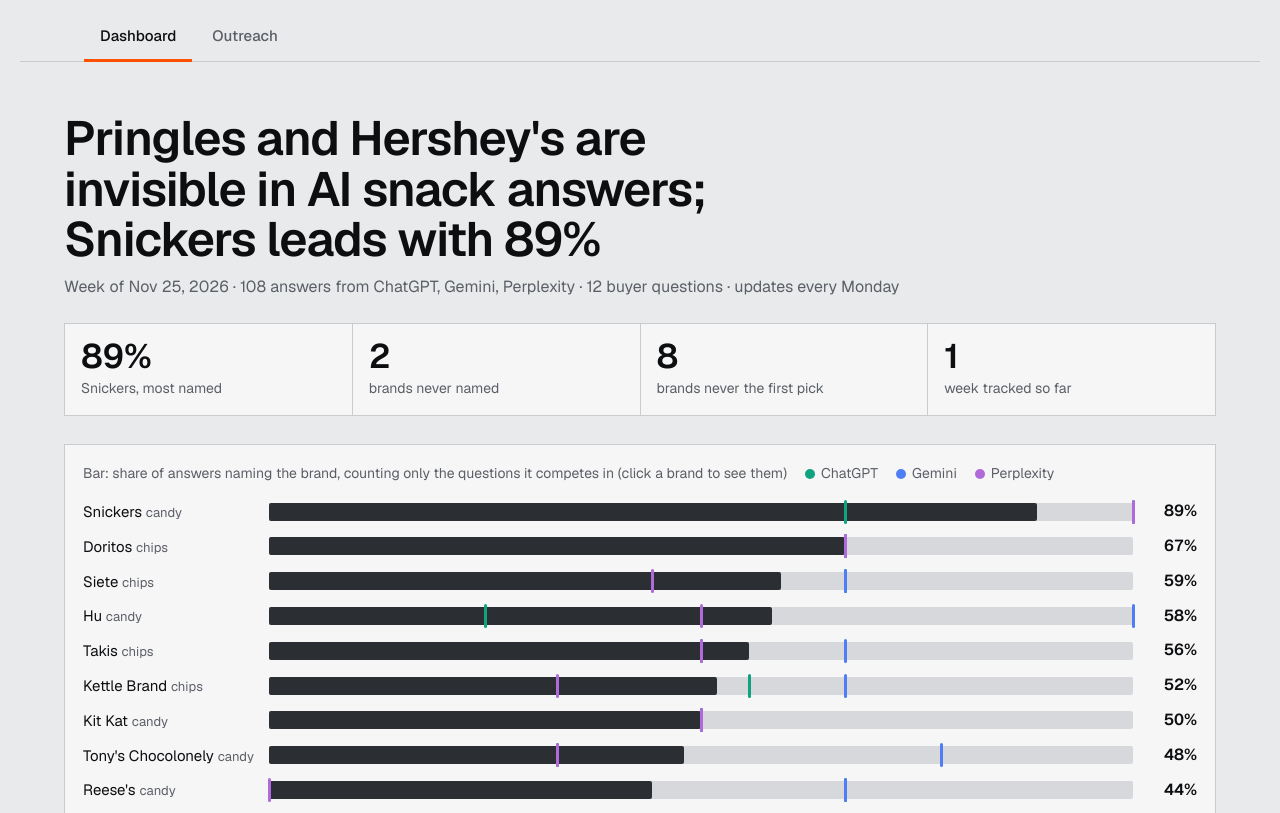
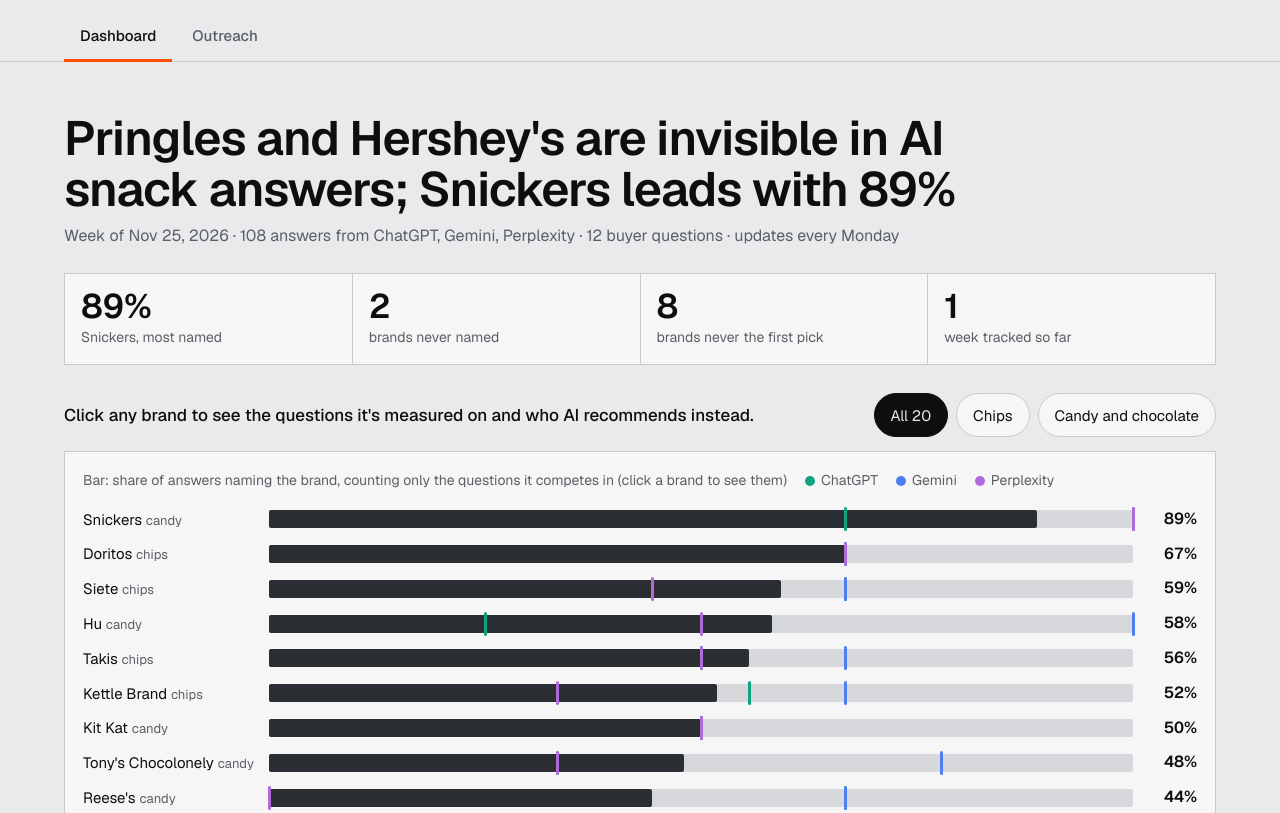
Before and after one commit to noahfarb1027-cmd/snack-ai-visibility, a plain HTML site: page site/index.html in a window 1280 px wide. Shown: the top 813 px of the page. Drawn offline with nearby package versions, Linux system fonts and the light colour scheme.

Commit message:
Full-width headline, click hint, chips/candy filter at the top
Co-Authored-By: Claude Opus 5.5 <noreply@anthropic.com>
Claude-Session: https://claude.ai/code/session_01J38EfEG92NNhRukuxemTew

```diff
--- a/site/index.html
+++ b/site/index.html
@@ -19,7 +19,7 @@
 body{margin:0;background:var(--bg);color:var(--ink);font:16px/1.55 Geist,system-ui,sans-serif;overflow-x:clip}
 .band{padding:clamp(24px,4vw,56px) max(5vw,16px)}
 .wrap{max-width:1240px;margin:0 auto}
-h1{font-size:clamp(30px,4.4vw,48px);line-height:1.05;letter-spacing:-.02em;font-weight:600;margin:0 0 10px;text-wrap:balance;max-width:22ch}
+h1{font-size:clamp(30px,4.4vw,48px);line-height:1.05;letter-spacing:-.02em;font-weight:600;margin:0 0 10px;text-wrap:balance}
 h2{font-size:22px;letter-spacing:-.01em;font-weight:600;margin:0 0 6px}
 .sub{color:var(--quiet);margin:0}
 .read{display:grid;grid-template-columns:repeat(auto-fit,minmax(10em,1fr));gap:1px;background:var(--rule);border:1px solid var(--rule);margin-top:24px}
@@ -45,7 +45,9 @@ h2{font-size:22px;letter-spacing:-.01em;font-weight:600;margin:0 0 6px}
 .fig{position:relative;height:220px;margin-top:8px}.fig>svg{position:absolute;inset:0;width:100%;height:100%}
 .qs{display:grid;gap:10px;margin-top:10px;font-size:15px}
 .qs p{margin:0;color:var(--quiet);font-size:14px}
-.chips{display:flex;flex-wrap:wrap;gap:8px;margin:14px 0}
+.chips{display:flex;flex-wrap:wrap;gap:8px;margin:0}
+.ctl{display:flex;flex-wrap:wrap;align-items:center;justify-content:space-between;gap:12px 24px;margin-top:28px}
+.hint{margin:0;font-size:17px;font-weight:500}
 .chips button{font:inherit;font-size:15px;min-height:44px;padding:0 16px;border:1px solid var(--rule);background:var(--panel);color:var(--ink);border-radius:22px;cursor:pointer}
 .chips button[aria-pressed=true]{background:var(--ink);color:var(--bg);border-color:var(--ink)}
 .chips button:focus-visible,.cp:focus-visible{outline:3px solid var(--pt);outline-offset:2px}
@@ -61,7 +63,7 @@ td.n{text-align:right;font-variant-numeric:tabular-nums;white-space:nowrap}
 .rk{font-weight:600;font-variant-numeric:tabular-nums}
 .note{color:var(--quiet);font-size:14px;max-width:80ch}
 details{margin-top:14px}summary{cursor:pointer}
-.tabs{display:flex;gap:4px;padding:12px max(5vw,16px) 0;max-width:1240px;margin:0 auto;border-bottom:1px solid var(--rule)}
+.tabs{display:flex;gap:4px;padding:12px max(5vw,16px) 0;max-width:calc(1240px + 2 * max(5vw,16px));margin:0 auto;border-bottom:1px solid var(--rule)}
 .tabs a{font-size:15px;font-weight:500;color:var(--quiet);text-decoration:none;padding:12px 16px;min-height:44px;border-bottom:3px solid transparent;margin-bottom:-1px}
 .tabs a[aria-current=page]{color:var(--ink);border-bottom-color:var(--pt)}
 .tabs a:focus-visible{outline:3px solid var(--pt);outline-offset:-3px}
@@ -83,7 +85,13 @@ body:not([data-view=outreach]) .out{display:none}
   <h1 id="title">Who AI recommends in snacks this week</h1>
   <p class="sub" id="sub"></p>
   <div class="read" id="read"></div>
-  <div class="scale" id="scale-card">
+  <div class="ctl">
+    <p class="hint">Click any brand to see the questions it's measured on and who AI recommends instead.</p>
+    <div class="chips" id="chips" role="group" aria-label="Show brands">
+      <button aria-pressed="true" data-g="all">All 20</button><button aria-pressed="false" data-g="chips">Chips</button><button aria-pressed="false" data-g="candy">Candy and chocolate</button>
+    </div>
+  </div>
+  <div class="scale" id="scale-card" style="margin-top:14px">
     <div class="legend" id="legend"></div>
     <div id="scale"></div>
     <div class="axis"><span></span><div><span>0%</span><span>25%</span><span>50%</span><span>75%</span><span>100%</span></div><span></span></div>
@@ -104,10 +112,7 @@ body:not([data-view=outreach]) .out{display:none}
 
 <section class="band dash" style="padding-top:0"><div class="wrap">
   <h2>Lead queue</h2>
-  <p class="sub">Ranked by how much of their own category each brand is losing in AI answers. Openers rewrite themselves from each Monday's numbers.</p>
-  <div class="chips" id="chips">
-    <button aria-pressed="true" data-g="all">All 20</button><button aria-pressed="false" data-g="chips">Chips</button><button aria-pressed="false" data-g="candy">Candy and chocolate</button>
-  </div>
+  <p class="sub">Ranked by how much of their own category each brand is losing in AI answers. Openers rewrite themselves from each Monday's numbers. Follows the chips / candy filter at the top.</p>
   <div class="scroll"><table class="stack" id="leads">
     <thead><tr><th>#</th><th>Brand</th><th>Who to talk to</th><th>Share of its questions</th><th>Biggest gap</th><th>Opening line</th></tr></thead>
     <tbody></tbody>
@@ -164,11 +169,14 @@ function boot(data){
   document.getElementById('legend').innerHTML='<span>Bar: share of answers naming the brand, counting only the questions it competes in (click a brand to see them)</span>'+Object.entries(ENG).filter(([k])=>D.engines.includes(k)).map(([,v])=>`<span><i style="background:${v.c}"></i>${v.n}</span>`).join('');
   document.getElementById('method').textContent=`Each Monday a script asks ChatGPT, Gemini and Perplexity the same 12 snack-buying questions several times and records which brands every answer names. A brand's share counts only the questions it competes in (for example, Twix is measured on the best and healthiest candy bar questions, never on chips); the dashboard lists those questions for every brand. "First pick" is the first brand an answer names. This week's data: ${D.source_this_week}. Contacts are public profile details (name, title, LinkedIn) for each brand's marketing lead; no outreach has been sent from this page, and email addresses are not published here.`;
   scale();qtable();leads();outreach();focus(sel);
-  document.getElementById('chips').addEventListener('click',e=>{const b=e.target.closest('button');if(!b)return;group=b.dataset.g;for(const x of document.querySelectorAll('#chips button'))x.setAttribute('aria-pressed',x===b);leads()});
+  document.getElementById('chips').addEventListener('click',e=>{const b=e.target.closest('button');if(!b)return;group=b.dataset.g;for(const x of document.querySelectorAll('#chips button'))x.setAttribute('aria-pressed',x===b);
+    const vis=D.brands.filter(x=>group==='all'||x.group===group);
+    if(!vis.some(x=>x.brand===sel))sel=[...vis].sort((a,c)=>a.share-c.share)[0].brand;
+    scale();leads();qtable();focus(sel)});
 }
 
 function scale(){
-  const rows=[...D.brands].sort((a,b)=>b.share-a.share);
+  const rows=D.brands.filter(b=>group==='all'||b.group===group).sort((a,b)=>b.share-a.share);
   document.getElementById('scale').innerHTML=rows.map(b=>{
     const ticks=Object.entries(b.by_engine).map(([e,v])=>ENG[e]?`<span class="tick" style="left:${v*100}%;background:${ENG[e].c}" title="${esc(ENG[e].n)}: ${pct(v)}"></span>`:'').join('');
     return `<div class="row" data-b="${esc(b.brand)}" title="${esc((b.fit_questions||[]).map(q=>q.text).join(' \u00b7 '))}" tabindex="0" role="button" aria-label="${esc(b.brand)} ${pct(b.share)}"><span class="nm">${esc(b.brand)} <small>${b.group==='chips'?'chips':'candy'}</small></span><div class="trk"><div class="fill" style="width:${b.share*100}%"></div>${ticks}</div><span class="pc">${pct(b.share)}</span></div>`}).join('');
@@ -219,7 +227,7 @@ function leads(){
 }
 
 function qtable(){
-  document.querySelector('#qtab tbody').innerHTML=D.questions.map(q=>`<tr><td>${esc(q.text)}</td><td>${q.top.length?q.top.slice(0,5).map(w=>`${esc(w[0])} (${w[1]})`).join(', '):'No brands named'} <small style="color:var(--quiet)">of ${q.answers}</small></td><td>${esc(D.brands.filter(b=>(b.fit_questions||[]).some(f=>f.id===q.id)).map(b=>b.brand).join(', ')||'None (context only)')}</td></tr>`).join('');
+  document.querySelector('#qtab tbody').innerHTML=D.questions.filter(q=>group==='all'||q.category===group||q.category==='both').map(q=>`<tr><td>${esc(q.text)}</td><td>${q.top.length?q.top.slice(0,5).map(w=>`${esc(w[0])} (${w[1]})`).join(', '):'No brands named'} <small style="color:var(--quiet)">of ${q.answers}</small></td><td>${esc(D.brands.filter(b=>(b.fit_questions||[]).some(f=>f.id===q.id)).map(b=>b.brand).join(', ')||'None (context only)')}</td></tr>`).join('');
 }
 
 function outreach(){
```
